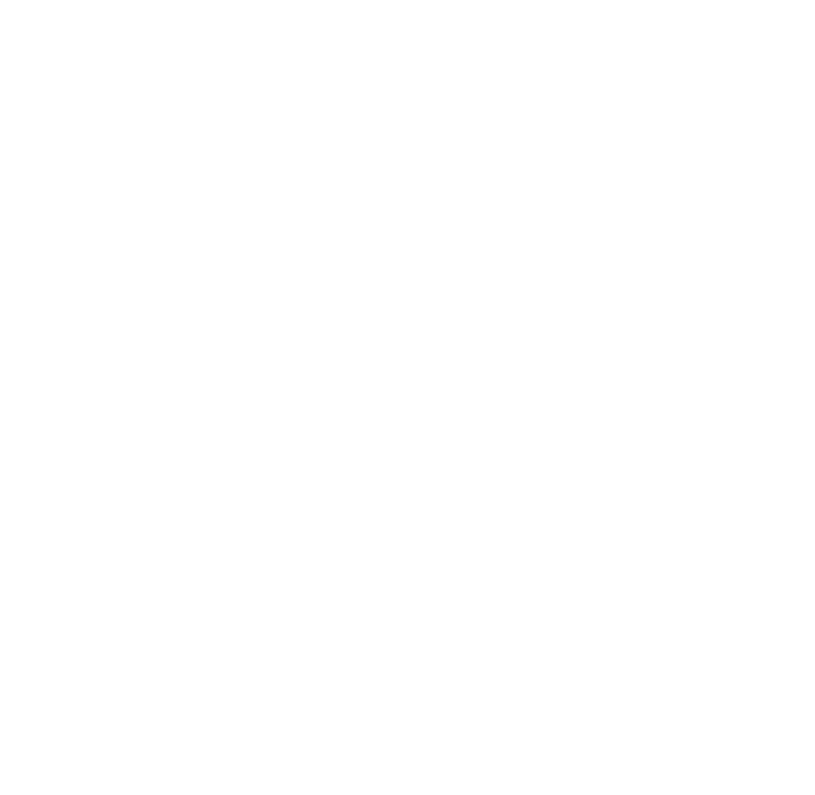
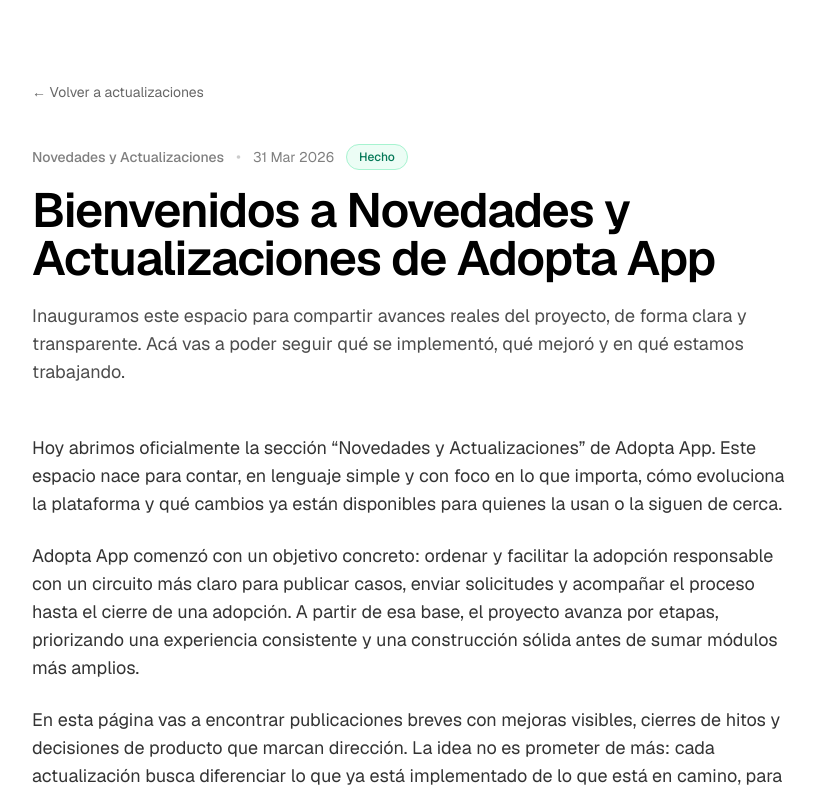
Before and after one commit to SantiagoPlus/adoptar_app, a Next.js app: page /actualizaciones/bienvenidos-a-novedades-y-actualizaciones-de-adopta-app in a window 1280 px wide. Before the commit this address had no page. Shown: the top 795 px of the page, without its empty margins (184-999 px from the left). Built offline with nearby package versions, Linux system fonts and the light colour scheme.

Commit message:
Update data.ts
Publicación de Bienvenida

```diff
--- a/app/actualizaciones/data.ts
+++ b/app/actualizaciones/data.ts
@@ -11,6 +11,21 @@ export type UpdatePost = {
 };
 
 export const updates: UpdatePost[] = [
+  {
+    slug: "bienvenidos-a-novedades-y-actualizaciones-de-adopta-app",
+    category: "Novedades y Actualizaciones",
+    title: "Bienvenidos a Novedades y Actualizaciones de Adopta App",
+    summary:
+      "Inauguramos este espacio para compartir avances reales del proyecto, de forma clara y transparente. Acá vas a poder seguir qué se implementó, qué mejoró y en qué estamos trabajando.",
+    date: "31 Mar 2026",
+    status: "Hecho",
+    content: [
+      "Hoy abrimos oficialmente la sección “Novedades y Actualizaciones” de Adopta App. Este espacio nace para contar, en lenguaje simple y con foco en lo que importa, cómo evoluciona la plataforma y qué cambios ya están disponibles para quienes la usan o la siguen de cerca.",
+      "Adopta App comenzó con un objetivo concreto: ordenar y facilitar la adopción responsable con un circuito más claro para publicar casos, enviar solicitudes y acompañar el proceso hasta el cierre de una adopción. A partir de esa base, el proyecto avanza por etapas, priorizando una experiencia consistente y una construcción sólida antes de sumar módulos más amplios.",
+      "En esta página vas a encontrar publicaciones breves con mejoras visibles, cierres de hitos y decisiones de producto que marcan dirección. La idea no es prometer de más: cada actualización busca diferenciar lo que ya está implementado de lo que está en camino, para que puedas entender el estado real del proyecto en cada momento.",
+      "Si te interesa acompañar el desarrollo, te invitamos a volver a este espacio periódicamente y compartirlo con otras personas u organizaciones que trabajen alrededor de la adopción y el bienestar animal. Gracias por estar cerca: construir una plataforma útil también es una forma de cuidar.",
+    ],
+  },
   {
     slug: "estado-actual-del-mvp",
     category: "Novedades y Actualizaciones",
```
